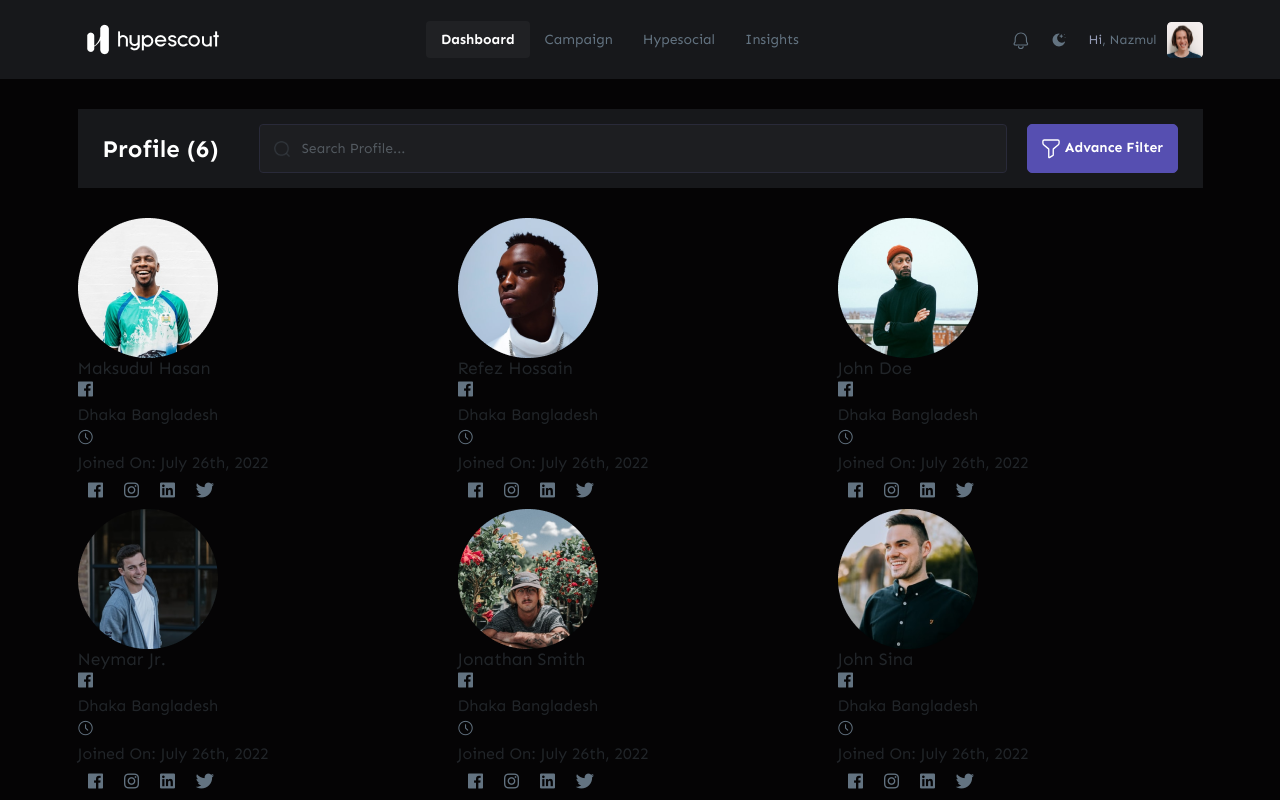
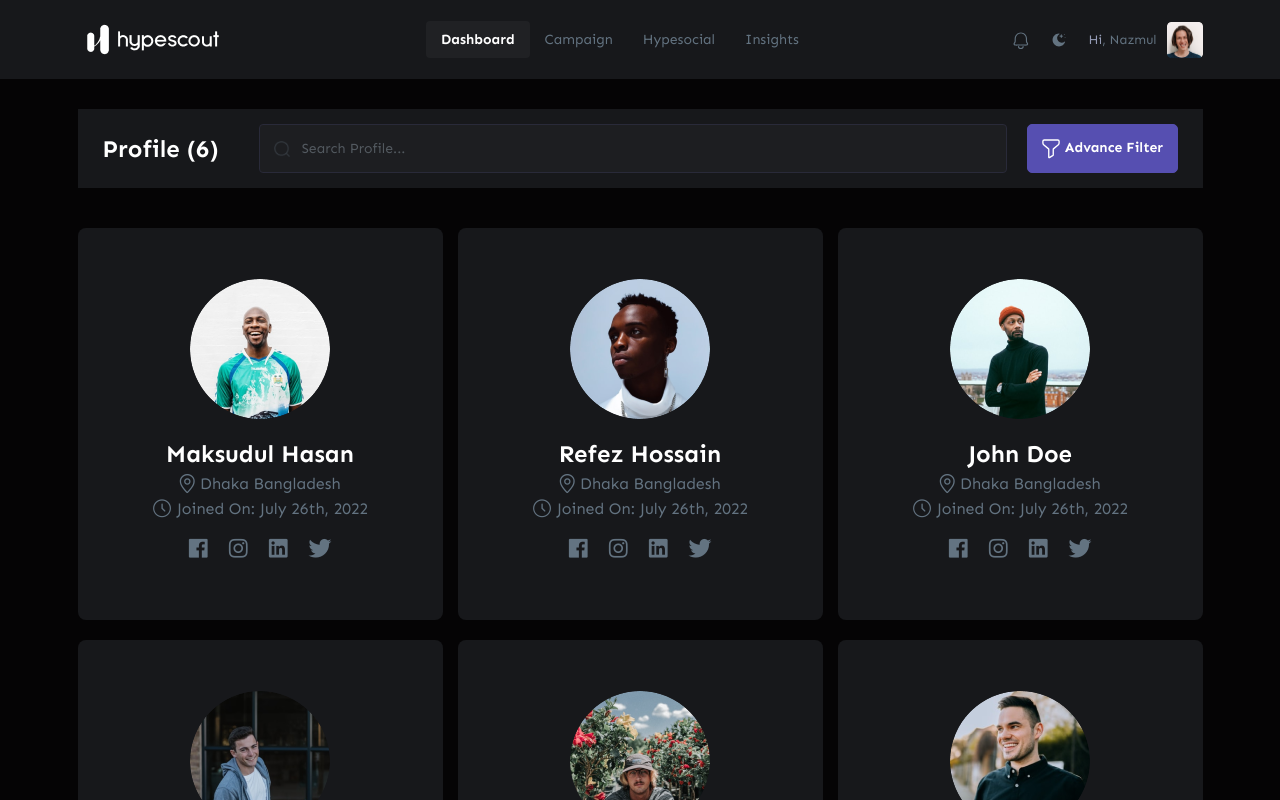
Before and after one commit to bpinazmul18/hype-scout, a React (Create React App) app: page /dashboard in a window 1280 px wide. Shown: the top 800 px of the page. Built offline with nearby package versions, Linux system fonts and the light colour scheme.

Commit message:
Working on profile item.

```diff
--- a/src/assets/sass/pages/_dashboard.scss
+++ b/src/assets/sass/pages/_dashboard.scss
@@ -10,7 +10,52 @@
 
     .profiles-section {
         .section-inner {
+            .profile-item {
+                background-color: $secondary-clr;
+                border-radius: .8rem;
+                padding: 5rem;
+                transition: .3s ease all;
+                border: .1rem solid transparent;
 
+                &:hover {
+                    box-shadow: 0 0 7.2rem 0 #919EAB3D;
+                    border-color: $tertiary-clr;
+                }
+
+                .profile-item-wrap {
+                    margin-bottom: 2rem;
+
+                    .profile-item-img-wrap {
+                        img {
+                            width: 14rem;
+                            height: 14rem;
+                        }
+                    }
+                }
+                .profile-item-info {
+                    h3 {
+                        font-size: 2.4rem;
+                        font-weight: 700;
+                        line-height: 2.9rem;
+                        letter-spacing: 0;
+                        color: $white;
+                    }
+
+                    i {
+                        font-size: 2rem;
+
+                    }
+
+                    small {
+                        font-size: 1.6rem;
+                        font-weight: 400;
+                        line-height: 1.9rem;
+                        letter-spacing: 0;
+                        color: $tertiary-clr;
+
+                    }
+                }
+            }
         }
     }
 }
--- a/src/fakeData.ts
+++ b/src/fakeData.ts
@@ -4,11 +4,6 @@ import profile3 from './assets/img/profiles/profile-3.png'
 import profile4 from './assets/img/profiles/profile-4.png'
 import profile5 from './assets/img/profiles/profile-5.png'
 import profile6 from './assets/img/profiles/profile-6.png'
-
-import facebook from './assets/icons/fb.svg'
-import instagram from './assets/icons/instagram.svg'
-import linkedin from './assets/icons/linkedin.svg'
-import twitter from './assets/icons/twitter.svg'
 
 export const profiles = [
     {
@@ -21,22 +16,22 @@ export const profiles = [
             {
                 pid: 1,
                 socialLink: "https://facebook.com/maksudul",
-                icon: facebook
+                icon: "icon-fb"
             },
             {
                 pid: 2,
                 socialLink: "https://instagram.com/maksudul",
-                icon: facebook
+                icon: "icon-instagram"
             },
             {
                 pid: 3,
                 socialLink: "https://linkedin.com/maksudul",
-                icon: facebook
+                icon: "icon-linkedin"
             },
             {
                 pid: 4,
                 socialLink: "https://twitter.com/maksudul",
-                icon: facebook
+                icon: "icon-twitter"
             }
         ],
         followers: 12,
@@ -53,22 +48,22 @@ export const profiles = [
             {
                 pid: 1,
                 socialLink: "https://facebook.com/refez",
-                icon: facebook
+                icon: "icon-fb"
             },
             {
                 pid: 2,
                 socialLink: "https://instagram.com/refez",
-                icon: facebook
+                icon: "icon-instagram"
             },
             {
                 pid: 3,
                 socialLink: "https://linkedin.com/refez",
-                icon: facebook
+                icon: "icon-linkedin"
             },
             {
                 pid: 4,
                 socialLink: "https://twitter.com/refez",
-                icon: facebook
+                icon: "icon-twitter"
             }
         ],
         followers: 12,
@@ -85,22 +80,22 @@ export const profiles = [
             {
                 pid: 1,
                 socialLink: "https://facebook.com/john-deo",
-                icon: facebook
+                icon: "icon-fb"
             },
             {
                 pid: 2,
                 socialLink: "https://instagram.com/john-deo",
-                icon: facebook
+                icon: "icon-instagram"
             },
             {
                 pid: 3,
                 socialLink: "https://linkedin.com/john-deo",
-                icon: facebook
+                icon: "icon-linkedin"
             },
             {
                 pid: 4,
                 socialLink: "https://twitter.com/john-deo",
-                icon: facebook
+                icon: "icon-twitter"
             }
         ],
         followers: 12,
@@ -117,22 +112,22 @@ export const profiles = [
             {
                 pid: 1,
                 socialLink: "https://facebook.com/neymar-jr",
-                icon: facebook
+                icon: "icon-fb"
             },
             {
                 pid: 2,
                 socialLink: "https://instagram.com/neymar-jr",
-                icon: facebook
+                icon: "icon-instagram"
             },
             {
                 pid: 3,
                 socialLink: "https://linkedin.com/neymar-jr",
-                icon: facebook
+                icon: "icon-linkedin"
             },
             {
                 pid: 4,
                 socialLink: "https://twitter.com/neymar-jr",
-                icon: facebook
+                icon: "icon-twitter"
             }
         ],
         followers: 12,
@@ -149,22 +144,22 @@ export const profiles = [
             {
                 pid: 1,
                 socialLink: "https://facebook.com/jonathan-smith",
-                icon: facebook
+                icon: "icon-fb"
             },
             {
                 pid: 2,
                 socialLink: "https://instagram.com/jonathan-smith",
-                icon: facebook
+                icon: "icon-instagram"
             },
             {
                 pid: 3,
                 socialLink: "https://linkedin.com/jonathan-smith",
-                icon: facebook
+                icon: "icon-linkedin"
             },
             {
                 pid: 4,
                 socialLink: "https://twitter.com/jonathan-smith",
-                icon: facebook
+                icon: "icon-twitter"
             }
         ],
         followers: 12,
@@ -181,22 +176,22 @@ export const profiles = [
             {
                 pid: 1,
                 socialLink: "https://facebook.com/john-sina",
-                icon: facebook
+                icon: "icon-fb"
             },
             {
                 pid: 2,
                 socialLink: "https://instagram.com/john-sina",
-                icon: facebook
+                icon: "icon-instagram"
             },
             {
                 pid: 3,
                 socialLink: "https://linkedin.com/john-sina",
-                icon: facebook
+                icon: "icon-linkedin"
             },
             {
                 pid: 4,
                 socialLink: "https://twitter.com/john-sina",
-                icon: facebook
+                icon: "icon-twitter"
             }
         ],
         followers: 12,
--- a/src/pages/Dashboard.tsx
+++ b/src/pages/Dashboard.tsx
@@ -3,7 +3,7 @@ import {Button, Col, Container, Nav, Row} from 'react-bootstrap'
 
 import Form from '../components/common/Form'
 import SearchBox from '../components/common/SearchBox'
-import SocialItem from "../components/common/SocialItem";
+import SocialItem from '../components/common/SocialItem'
 import { DashboardState } from '../models/Dashboard'
 import { profiles } from "../fakeData";
 
@@ -26,6 +26,7 @@ class Dashboard extends Form {
         // const profiles = await fetchProfiles()
         // console.log(profiles)
         this.setState({ profiles })
+        console.log(profiles)
     }
 
     doSubmit = async () => {
@@ -77,35 +78,38 @@ class Dashboard extends Form {
 
                                         return (
                                             <Col md="4" key={id}>
-                                                <div className="profile-item">
+                                                <div className="profile-item text-center my-3">
                                                     <div className="profile-item-wrap">
                                                         <div className="profile-item-img-wrap">
-                                                            <img src={profileImage} alt={name}/>
+                                                            <img className="img-fluid rounded-pill" src={profileImage} alt={name}/>
                                                         </div>
                                                     </div>
                                                     <div className="profile-item-info">
-                                                        <h3>{name}</h3>
+                                                        <h3 className="mb-2">{name}</h3>
 
-                                                        <div className="location">
-                                                            <i className="icon-fb"></i>
-                                                            <div className="location-name">
+                                                        <div className="location d-flex align-items-center justify-content-center mb-2">
+                                                            <i className="icon-location"></i>
+                                                            <small className="location-name ms-2">
                                                                 {location}
-                                                            </div>
+                                                            </small>
                                                         </div>
 
-                                                        <div className="joining-date-wrapper">
+                                                        <div className="joining-date-wrapper d-flex align-items-center justify-content-center mb-4">
                                                             <i className="icon-clock"></i>
-                                                            <div className="joining-date">
+                                                            <small className="joining-date ms-2">
                                                                 {joiningDate}
-                                                            </div>
+                                                            </small>
                                                         </div>
 
-                                                        <Nav className="justify-content-center justify-content-md-start">
-                                                            <SocialItem href="https://facebook.com/" iconName="icon-fb"/>
-                                                            <SocialItem href="https://instagram.com/" iconName="icon-instagram"/>
-                                                            <SocialItem href="https://linkedin.com/" iconName="icon-linkedin"/>
-                                                            <SocialItem href="https://twitter.com/" iconName="icon-twitter"/>
+                                                        <Nav className="justify-content-center mt-4">
+                                                            {socials.map((social) => {
+                                                                return (
+                                                                    <SocialItem key={social.pid} href={social.socialLink} iconName={social.icon}/>
+                                                                )
+                                                            })}
                                                         </Nav>
+
+
 
                                                     </div>
                                                 </div>
```
